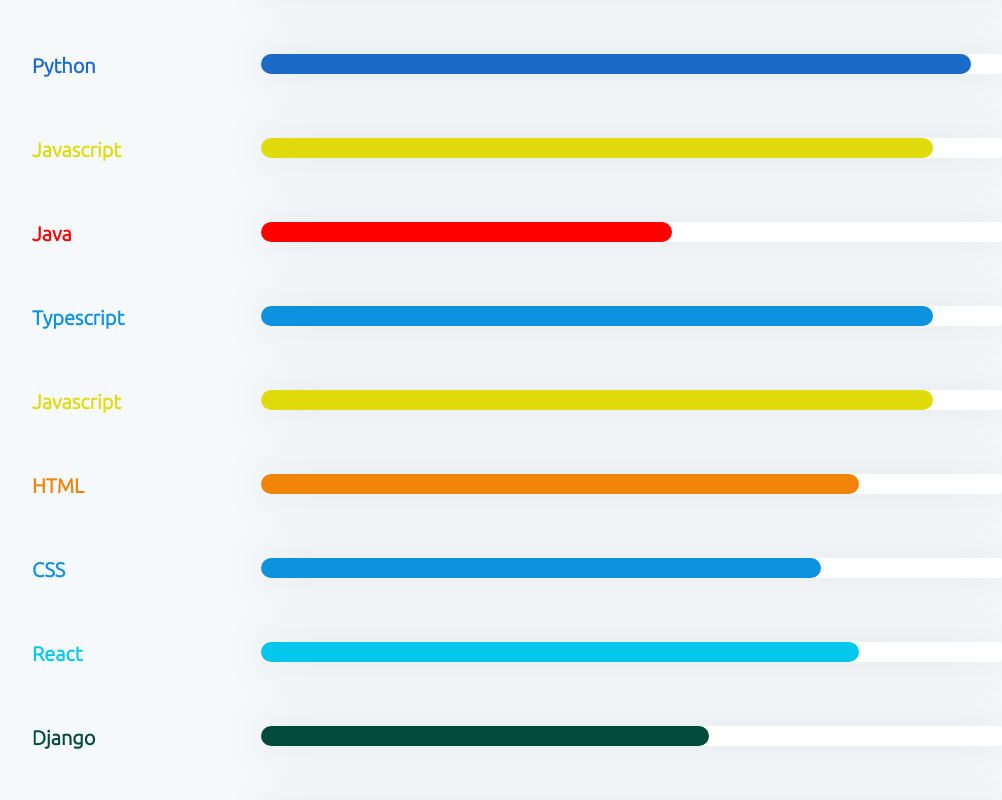
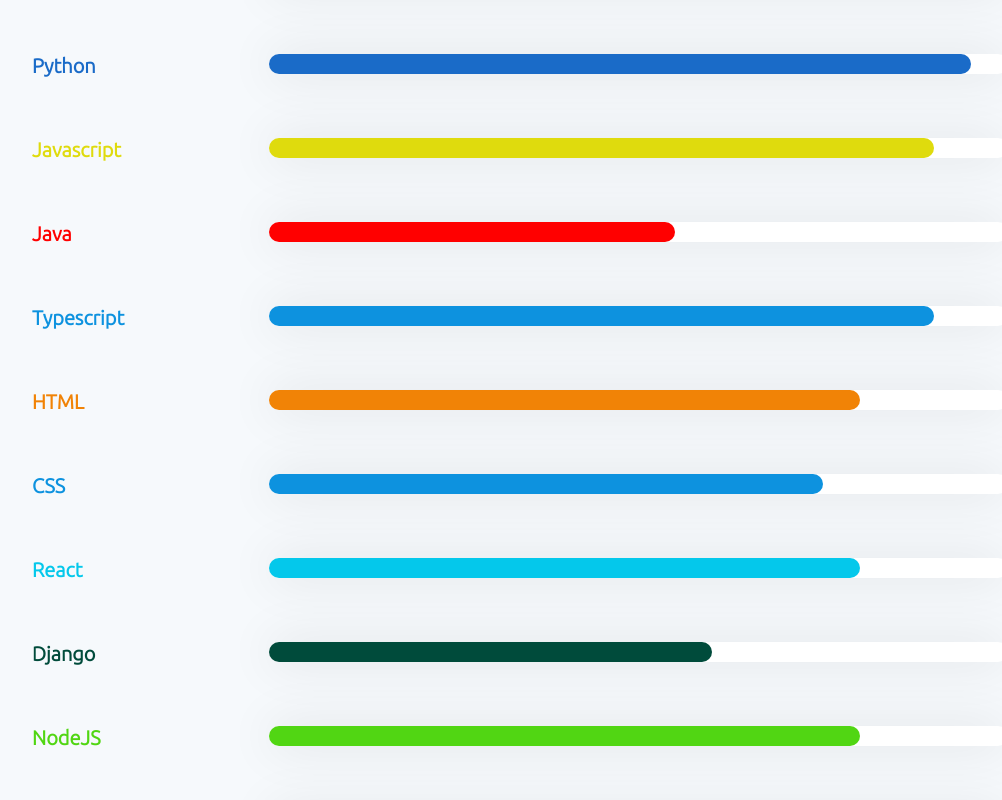
Before and after one commit to aangelalvarez/portfolio, a React (Create React App) app: page / in a window 1280 px wide. Shown: the part 3120-3920 px from the top of the page, without its empty margins (120-1122 px from the left). Built offline with nearby package versions, Linux system fonts and the light colour scheme.

Commit message:
removed duplicated skill

```diff
--- a/src/components/Skills.tsx
+++ b/src/components/Skills.tsx
@@ -11,13 +11,11 @@
             <Skill skillName='Javascript' percentage={90} themeColor='rgb(223, 219, 13)'></Skill>
             <Skill skillName='Java' percentage={55} themeColor='rgb(255, 0, 0)'></Skill>
             <Skill skillName='Typescript' percentage={90} themeColor='rgb(13, 146, 223)'></Skill>
-            <Skill skillName='Javascript' percentage={90} themeColor='rgb(223, 219, 13)'></Skill>
             <Skill skillName='HTML' percentage={80} themeColor='rgb(241, 131, 6)'></Skill>
             <Skill skillName='CSS' percentage={75} themeColor='rgb(13, 146, 223)'></Skill>
             <Skill skillName='React' percentage={80} themeColor='rgb(4, 200, 235)'></Skill>
             <Skill skillName='Django' percentage={60} themeColor='rgb(0, 75, 59)'></Skill>
             <Skill skillName='NodeJS' percentage={80} themeColor='rgb(81, 214, 19)'></Skill>
-            <Skill skillName='Tensorflow' percentage={10} themeColor='rgb(255, 166, 0)'></Skill>
             <Skill skillName='Keras' percentage={20} themeColor='rgb(255, 0, 0)'></Skill>
 
 
--- a/src/styles/Skill.css
+++ b/src/styles/Skill.css
@@ -27,6 +27,7 @@
 
 .fullBar {
     position:relative;
+    margin-left:10px;
     height: 20px;
     border-radius: 1000px;
     width: 100%;
```
